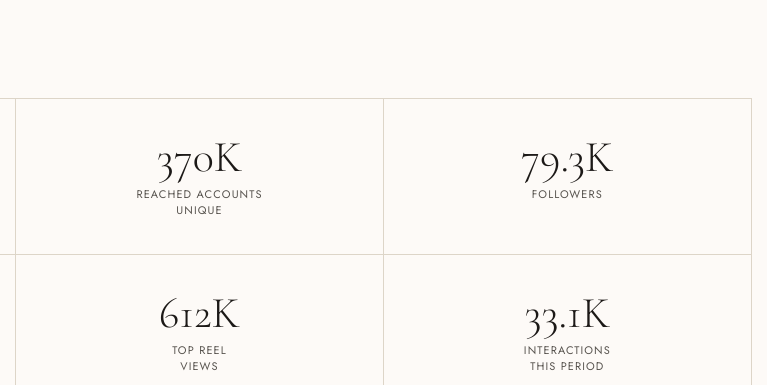
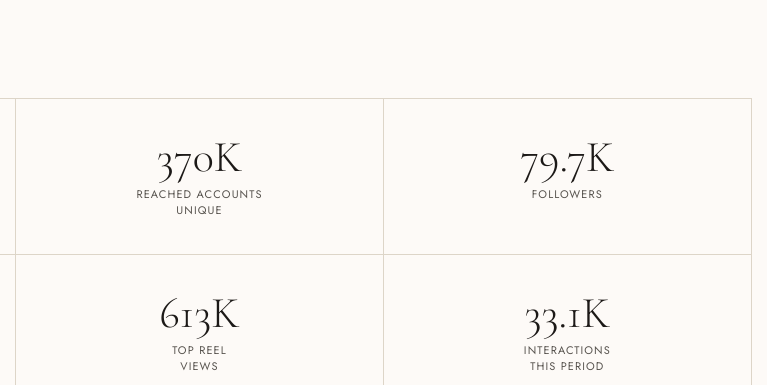
Before and after one commit to hausmomster/Brand-Outreach, a plain HTML site: page media-kit.html in a window 1280 px wide. Shown: the part 940-1325 px from the top of the page, 440-1207 px from the left. Drawn offline with nearby package versions, Linux system fonts and the light colour scheme.

Commit message:
Weekly media kit refresh: followers 79.7K, top reel 613K
Co-authored-by: hausmomster <hausmomster@users.noreply.github.com>

```diff
--- a/media-kit.html
+++ b/media-kit.html
@@ -459,7 +459,7 @@
         <div class="stat-sub">Reached Accounts<br>Unique</div>
       </div>
       <div class="stat-box">
-        <div class="stat-big">79.3K</div>
+        <div class="stat-big">79.7K</div>
         <div class="stat-sub">Followers</div>
       </div>
       <div class="stat-box" style="border-top:1px solid var(--border);">
@@ -467,7 +467,7 @@
         <div class="stat-sub">Female<br>Audience</div>
       </div>
       <div class="stat-box" style="border-top:1px solid var(--border);">
-        <div class="stat-big">612K</div>
+        <div class="stat-big">613K</div>
         <div class="stat-sub">Top Reel<br>Views</div>
       </div>
       <div class="stat-box" style="border-top:1px solid var(--border);">
@@ -595,7 +595,7 @@
         <div style="display:grid;grid-template-columns:1fr 1fr;gap:12px;">
           <div class="fact-box"><div class="fact-num">86%</div><div class="fact-label">Female</div></div>
           <div class="fact-box"><div class="fact-num">25–55</div><div class="fact-label">Core age group</div></div>
-          <div class="fact-box"><div class="fact-num">612K</div><div class="fact-label">Peak reel views</div></div>
+          <div class="fact-box"><div class="fact-num">613K</div><div class="fact-label">Peak reel views</div></div>
           <div class="fact-box"><div class="fact-num">452</div><div class="fact-label">Link clicks / period</div></div>
         </div>
         <div style="margin-top:20px;padding:18px 20px;background:var(--surface);border-left:3px solid var(--gold);">
```
